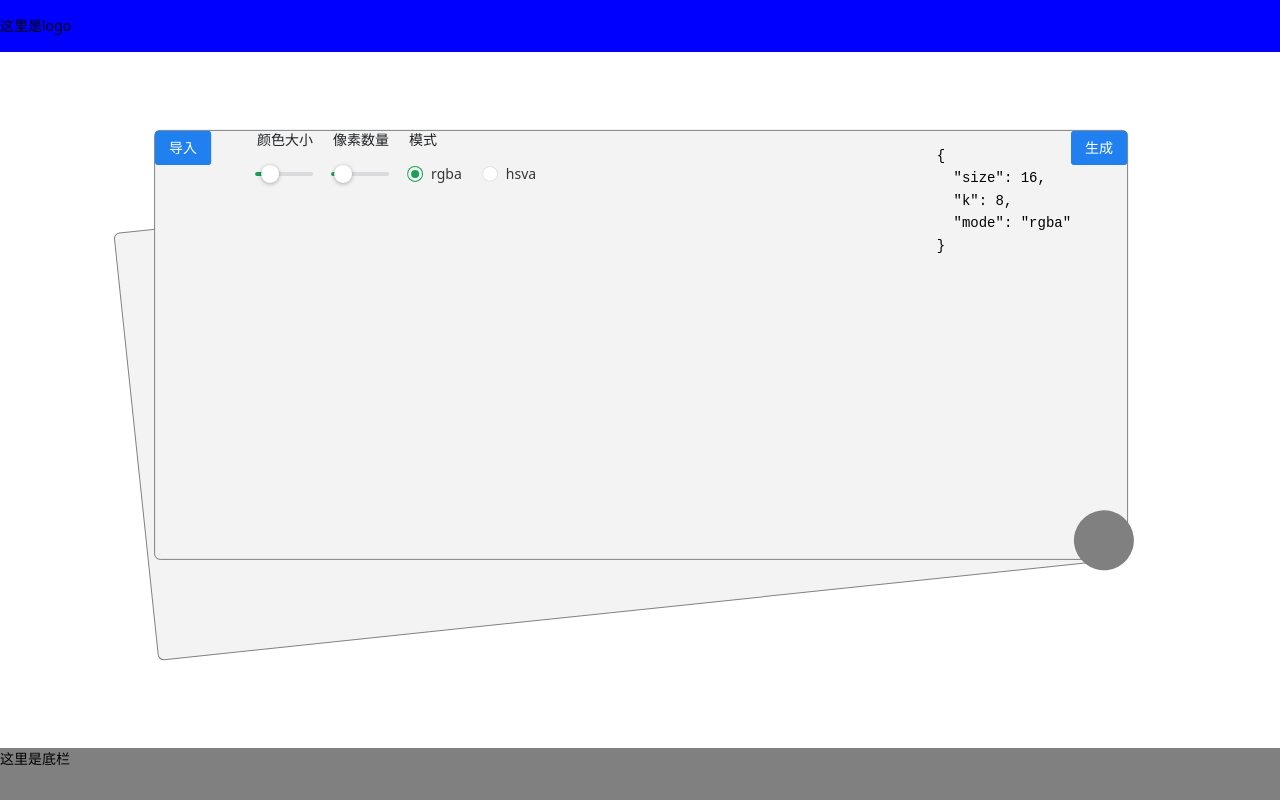
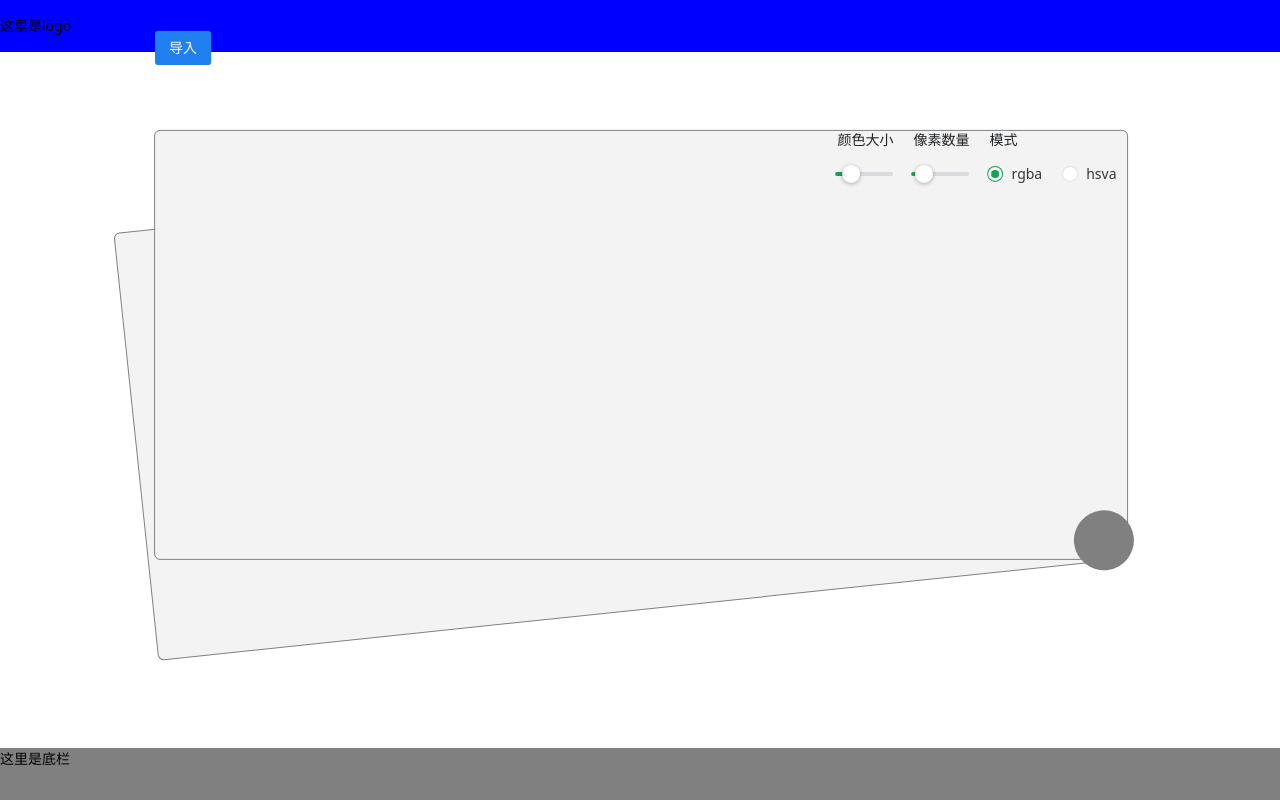
Before and after one commit to LeaversFly/pixel-image-generator, a Vue app: page / in a window 1280 px wide. Shown: the top 800 px of the page. Built offline with nearby package versions, Linux system fonts and the light colour scheme; some icons are missing.

Commit message:
ci: canvas样式调整

```diff
--- a/src/views/home/components/generator/index.vue
+++ b/src/views/home/components/generator/index.vue
@@ -36,8 +36,8 @@ watch(imageData, () => {
         if (imageData.data) {
             const canvas = canvasRef.value
             const ctx = canvas.getContext('2d')
-            canvas.width = imageData.data.width
-            canvas.height = imageData.data.height
+            canvas.setAttribute('width', imageData.data.width)
+            canvas.setAttribute('height', imageData.data.height)
             ctx.putImageData(imageData.data, 0, 0)
         }
     }
@@ -151,16 +151,15 @@ const onModalOk = async () => {
 <template>
     <div class="generator-background">
         <div class="generator generator-background">
-            <div class="generator-container">
+            <div class="container">
                 <div class="left">
-                    <n-button type="info" @click="onImportFromFile">
+                    <n-button type="info" @click="onImportFromFile" class="import">
                         导入
                     </n-button>
                     <!-- 画布 -->
-                    <div>
                     <canvas ref='canvasRef' />
                 </div>
-                </div>
+                <div class="right">
                     <n-form ref="formRef" inline :label-width="80" :model="formApiRef">
                         <n-form-item label="颜色大小" path="formApiRef.size">
                             <n-slider v-model:value="formApiRef.size" :step="5" />
@@ -178,14 +177,11 @@ const onModalOk = async () => {
                             </n-radio-group>
                         </n-form-item>
                     </n-form>
-                <pre>{{ JSON.stringify(formApiRef, null, 2) }}</pre>
-                <n-button type="info" @click="submitUpload">
-                    生成
-                </n-button>
+                </div>
             </div>
         </div>
         <div class="btn">
-            <n-icon :component="CloudSyncOutlined" />
+            <n-icon :component="CloudSyncOutlined" @click="submitUpload" />
         </div>
     </div>
 </template>
@@ -210,14 +206,24 @@ const onModalOk = async () => {
 
         transform: rotate(6deg);
 
-        .generator-container {
+        .container {
             display: flex;
+            width: 100%;
             padding: 0;
 
             .left {
                 display: flex;
-                width: 100px;
-                height: 100px;
+                width: 70%;
+
+                .import {
+                    position: absolute;
+                    top: -100px;
+                }
+            }
+
+            .right {
+                display: flex;
+                width: 30%;
             }
 
             .upload {
--- a/src/views/home/index.vue
+++ b/src/views/home/index.vue
@@ -17,7 +17,7 @@
     </div>
 </template>
 
-<style lang="scss">
+<style lang="scss" scoped>
 .container {
     display: flex;
     flex-direction: column;
```
Lines whose indentation alone changed are shown as unchanged.
